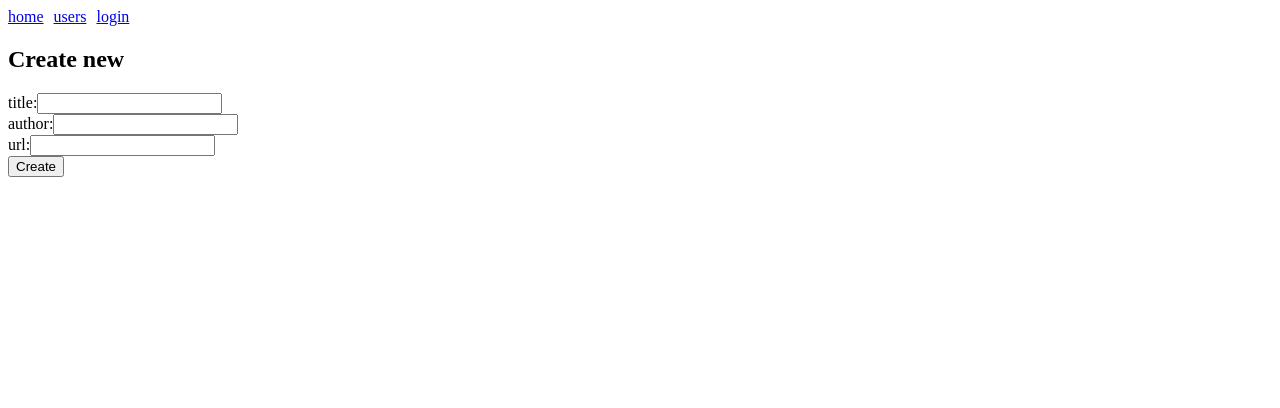
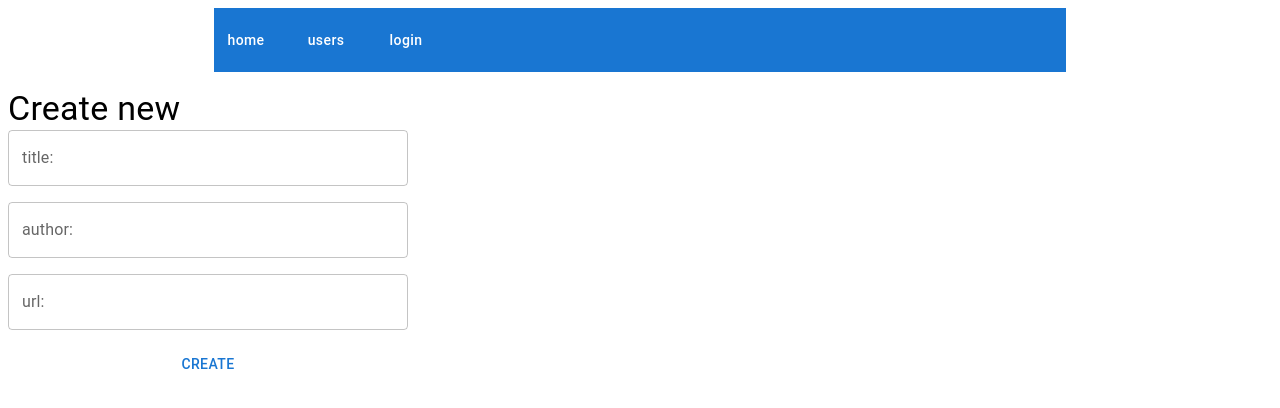
Before and after one commit to McLiro/fs-extension, a React (Vite) app in the folder bloglist/client/: page /create in a window 1280 px wide. Shown: the top 408 px of the page. Built offline with nearby package versions, Linux system fonts and the light colour scheme; no server answers.

Commit message:
added materialUI styling to the frontend

```diff
--- a/bloglist/client/package.json
+++ b/bloglist/client/package.json
@@ -11,6 +11,9 @@
     "test": "vitest run"
   },
   "dependencies": {
+    "@emotion/react": "^11.14.0",
+    "@emotion/styled": "^11.14.1",
+    "@mui/material": "^9.5.0",
     "axios": "^1.9.0",
     "react": "^19.1.0",
     "react-dom": "^19.1.0",
--- a/bloglist/client/src/App.jsx
+++ b/bloglist/client/src/App.jsx
@@ -3,8 +3,17 @@ import blogService from './services/blogs'
 import loginService from './services/login'
 import {
   BrowserRouter as Router,
-  Routes, Route, Link
+  Routes, Route, Link as RouterLink
 } from 'react-router-dom'
+import {
+  AppBar,
+  Button,
+  Container,
+  Link,
+  Stack,
+  Toolbar,
+  Typography,
+} from '@mui/material'
 import Blog from './components/Blog'
 import Home from './components/Home'
 import Login from './components/Login'
@@ -97,12 +106,18 @@ const App = () => {
 
   return (
     <Router>
-      <div style={{ display: 'flex', gap: '10px' }}>
-        <Link to="/">home</Link>
-        <Link to="/users">users</Link>
-        { currentUser && <Link to="/create">new blog</Link> }
-        { currentUser ? <button onClick={handleLogout}>logout</button> : <Link to="/login">login</Link> }
-      </div>
+      <Container maxWidth="md">
+        <AppBar position="static" elevation={0} sx={{ mb: 2, bgcolor: '#1976d2' }}>
+          <Toolbar disableGutters>
+            <Stack direction="row" spacing={2} alignitems="center">
+              <Button component={RouterLink} to="/" sx={{ color: 'white', textTransform: 'none' }}>home</Button>
+              <Button component={RouterLink} to="/users" sx={{ color: 'white', textTransform: 'none' }}>users</Button>
+              { currentUser && <Button component={RouterLink} to="/create" sx={{ color: 'white', textTransform: 'none' }}>new blog</Button> }
+              { currentUser ? <Button variant="text" onClick={handleLogout} sx={{ color: 'white', textTransform: 'none' }}>logout</Button> : <Button component={RouterLink} to="/login" sx={{ color: 'white', textTransform: 'none' }}>login</Button> }
+            </Stack>
+          </Toolbar>
+        </AppBar>
+      </Container>
       <Notification />
       <ErrorBoundary>
         <Routes>
@@ -112,7 +127,7 @@ const App = () => {
           <Route path='/login' element={ <Login handleLogin={handleLogin} /> } />
           <Route path='/create' element={ <Create handleNewBlog={handleNewBlog}/> } />
           <Route path='/blogs/:id' element={ <Blog blogs={blogs} user={currentUser} handleLike={handleLike} handleDelete={handleDelete} handleComment={handleComment} /> } />
-          <Route path='*' element={ <h2>404 Not Found</h2> } />
+          <Route path='*' element={ <Typography variant="h5">404 Not Found</Typography> } />
         </Routes>
       </ErrorBoundary>
     </Router>
--- a/bloglist/client/src/components/BlogForm.jsx
+++ b/bloglist/client/src/components/BlogForm.jsx
@@ -1,4 +1,5 @@
 import { useState } from 'react'
+import { Box, Button, TextField, Typography } from '@mui/material'
 
 const BlogForm = ({ handleNewBlog }) => {
   const [title, setTitle] = useState('')
@@ -14,42 +15,30 @@ const BlogForm = ({ handleNewBlog }) => {
   }
 
   return (
-    <div>
-      <h2>Create new</h2>
-      <form onSubmit={onSubmit}>
-        <div>
-          <label>
-            title:
-            <input
+    <Box>
+      <Typography variant="h4">Create new</Typography>
+      <Box component="form" onSubmit={onSubmit} sx={{ display: 'flex', flexDirection: 'column', gap: 2, maxWidth: 400 }}>
+        <TextField
+          label="title:"
           type="text"
           value={title}
           onChange={({ target }) => setTitle(target.value)}
         />
-          </label>
-        </div>
-        <div>
-          <label>
-            author:
-            <input
+        <TextField
+          label="author:"
           type="text"
           value={author}
           onChange={({ target }) => setAuthor(target.value)}
         />
-          </label>
-        </div>
-        <div>
-          <label>
-            url:
-            <input
+        <TextField
+          label="url:"
           type="text"
           value={url}
           onChange={({ target }) => setUrl(target.value)}
         />
-          </label>
-        </div>
-        <button type="submit">Create</button>
-      </form>
-    </div>
+        <Button type="submit">Create</Button>
+      </Box>
+    </Box>
   )
 }
 
--- a/bloglist/client/src/components/ErrorBoundary.jsx
+++ b/bloglist/client/src/components/ErrorBoundary.jsx
@@ -1,4 +1,5 @@
 import React from 'react'
+import { Box, Button, Typography } from '@mui/material'
 
 class ErrorBoundary extends React.Component {
   constructor(props) {
@@ -17,13 +18,13 @@ class ErrorBoundary extends React.Component {
   render() {
     if (this.state.hasError) {
       return (
-        <div>
-          <h2>Something went wrong.</h2>
-          <p>{this.state.error.message}</p>
-          <button onClick={() => this.setState({ hasError: false, error: null })}>
+        <Box>
+          <Typography variant="h5">Something went wrong.</Typography>
+          <Typography>{this.state.error.message}</Typography>
+          <Button onClick={() => this.setState({ hasError: false, error: null })}>
             try again
-          </button>
-        </div>
+          </Button>
+        </Box>
       )
     }
 
--- a/bloglist/client/src/components/Home.jsx
+++ b/bloglist/client/src/components/Home.jsx
@@ -1,21 +1,25 @@
+import { Link as RouterLink } from 'react-router-dom'
 import {
-  BrowserRouter as Router,
-  Routes, Route, Link
-} from 'react-router-dom'
-import Blog from './Blog'
+  List,
+  ListItem,
+  ListItemButton,
+  Typography,
+} from '@mui/material'
 
 const Home = ({ sortedBlogs }) => {
   return (
     <>
-      <h2>Blogs</h2>
+      <Typography variant="h4">Blogs</Typography>
 
-      <ul>
+      <List>
         {sortedBlogs.map(blog => (
-          <li key={blog.id}>
-            <Link to={`/blogs/${blog.id}`}>{`${blog.title} by ${blog.author}`}</Link>
-          </li>
+          <ListItem key={blog.id} disablePadding>
+            <ListItemButton component={RouterLink} to={`/blogs/${blog.id}`} sx={{ color: 'blue' }}>
+              {`${blog.title} by ${blog.author}`}
+            </ListItemButton>
+          </ListItem>
         ))}
-      </ul>
+      </List>
     </>
   )
 }
--- a/bloglist/client/src/components/LoginForm.jsx
+++ b/bloglist/client/src/components/LoginForm.jsx
@@ -1,4 +1,5 @@
 import { useState } from 'react'
+import { Box, Button, TextField, Typography } from '@mui/material'
 
 const LoginForm = ({ handleLogin }) => {
   const [username, setUsername] = useState('')
@@ -12,32 +13,24 @@ const LoginForm = ({ handleLogin }) => {
   }
 
   return (
-    <div>
-      <h2>Login</h2>
-      <form onSubmit={onSubmit}>
-        <div>
-          <label>
-            username
-            <input
+    <Box>
+      <Typography variant="h4">Login</Typography>
+      <Box component="form" onSubmit={onSubmit} sx={{ display: 'flex', flexDirection: 'column', gap: 2, maxWidth: 400 }}>
+        <TextField
+          label="username"
           type="text"
           value={username}
           onChange={({ target }) => setUsername(target.value)}
         />
-          </label>
-        </div>
-        <div>
-          <label>
-            password
-            <input
+        <TextField
+          label="password"
           type="password"
           value={password}
           onChange={({ target }) => setPassword(target.value)}
         />
-          </label>
-        </div>
-        <button type="submit">login</button>
-      </form>
-    </div>
+        <Button type="submit">login</Button>
+      </Box>
+    </Box>
   )
 }
 
--- a/bloglist/client/src/components/Notification.jsx
+++ b/bloglist/client/src/components/Notification.jsx
@@ -1,3 +1,4 @@
+import { Alert } from '@mui/material'
 import { useNotification } from '../stores/useNotificationStore'
 
 const Notification = () => {
@@ -7,20 +8,14 @@ const Notification = () => {
     return null
   }
 
-  const style = {
-    color: type === 'error' ? 'red' : 'green',
-    background: 'lightgrey',
-    fontSize: 20,
-    borderStyle: 'solid',
-    borderRadius: 5,
-    padding: 10,
-    marginBottom: 10,
-  }
-
   return (
-    <div style={style} className={type}>
+    <Alert
+      severity={type === 'error' ? 'error' : 'success'}
+      variant="filled"
+      sx={{ mb: 2 }}
+    >
       {message}
-    </div>
+    </Alert>
   )
 }
 
--- a/bloglist/client/src/components/User.jsx
+++ b/bloglist/client/src/components/User.jsx
@@ -1,5 +1,6 @@
 import { useEffect, useState } from 'react'
 import { useParams } from 'react-router-dom'
+import { List, ListItem, Typography } from '@mui/material'
 import userService from '../services/users'
 
 const User = () => {
@@ -15,19 +16,19 @@ const User = () => {
       .finally(() => setLoading(false))
   }, [id])
 
-  if (loading) return <p>Loading user...</p>
-  if (error) return <p>Failed to load user.</p>
-  if (!user) return <p>User not found.</p>
+  if (loading) return <Typography>Loading user...</Typography>
+  if (error) return <Typography>Failed to load user.</Typography>
+  if (!user) return <Typography>User not found.</Typography>
 
   return (
     <>
-      <h2>{user.name}</h2>
-      <h3>added blogs</h3>
-      <ul>
+      <Typography variant="h4">{user.name}</Typography>
+      <Typography variant="h5">added blogs</Typography>
+      <List>
         {user.blogs.map(blog => (
-          <li key={blog.id}>{blog.title}</li>
+          <ListItem key={blog.id}>{blog.title}</ListItem>
         ))}
-      </ul>
+      </List>
     </>
   )
 }
--- a/bloglist/client/src/components/Users.jsx
+++ b/bloglist/client/src/components/Users.jsx
@@ -1,5 +1,14 @@
 import { useEffect, useState } from 'react'
-import { Link } from 'react-router-dom'
+import { Link as RouterLink } from 'react-router-dom'
+import {
+  Link,
+  Table,
+  TableBody,
+  TableCell,
+  TableHead,
+  TableRow,
+  Typography,
+} from '@mui/material'
 import userService from '../services/users'
 
 const Users = () => {
@@ -11,25 +20,25 @@ const Users = () => {
 
   return (
     <>
-      <h2>Users</h2>
-      <table>
-        <thead>
-          <tr>
-            <th>Name</th>
-            <th>Username</th>
-            <th>Blogs created</th>
-          </tr>
-        </thead>
-        <tbody>
+      <Typography variant="h4">Users</Typography>
+      <Table>
+        <TableHead>
+          <TableRow>
+            <TableCell>Name</TableCell>
+            <TableCell>Username</TableCell>
+            <TableCell>Blogs created</TableCell>
+          </TableRow>
+        </TableHead>
+        <TableBody>
           {users.map(user => (
-            <tr key={user.id}>
-              <td><Link to={`/users/${user.id}`}>{user.name}</Link></td>
-              <td>{user.username}</td>
-              <td>{user.blogs.length}</td>
-            </tr>
+            <TableRow key={user.id}>
+              <TableCell><Link component={RouterLink} to={`/users/${user.id}`} underline="hover" sx={{ color: 'blue' }}>{user.name}</Link></TableCell>
+              <TableCell>{user.username}</TableCell>
+              <TableCell>{user.blogs.length}</TableCell>
+            </TableRow>
           ))}
-        </tbody>
-      </table>
+        </TableBody>
+      </Table>
     </>
   )
 }
```
Also changed, not shown: bloglist/client/src/components/Blog.jsx (+26 -16 lines), bloglist/client/src/components/Togglable.jsx (+9 -10 lines), 1 other file (tests, documents, lock files or other folders). Lines whose indentation alone changed are shown as unchanged.
